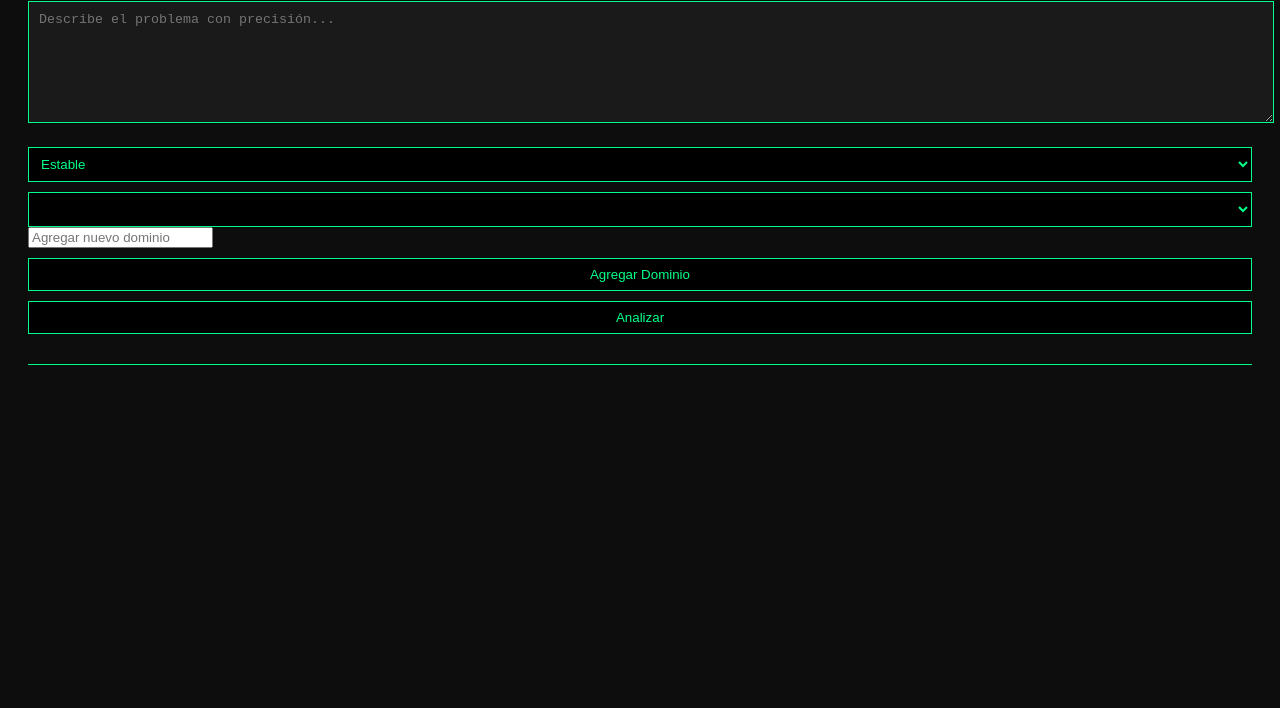
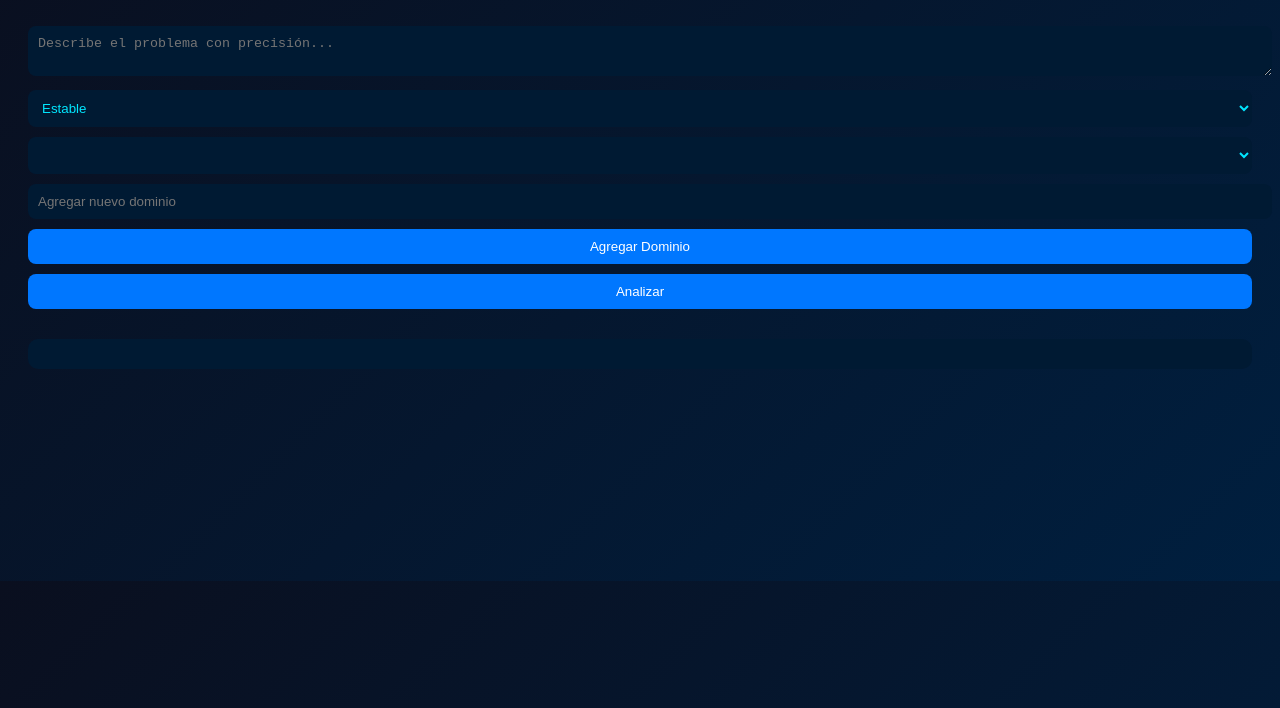
Before and after one commit to alexizncd-hash/jarvis-cachora, a plain HTML site: page index.html in a window 1280 px wide. Shown: the part 92-800 px from the top of the page. Drawn offline with nearby package versions, Linux system fonts and the light colour scheme.

Commit message:
Revamp styles with gradient background and updated colors

```diff
--- a/style.css
+++ b/style.css
@@ -1,46 +1,58 @@
 body {
-  background: #0d0d0d;
-  color: #00ff88;
-  font-family: monospace;
+  background: linear-gradient(135deg, #0a0f1f, #001f3f);
+  color: #00bfff;
+  font-family: Arial, sans-serif;
   padding: 20px;
+  transition: 0.3s;
 }
 
 h1 {
   text-align: center;
+  color: #00e6ff;
 }
 
-textarea {
-  width: 100%;
-  height: 100px;
-  background: #1a1a1a;
-  color: #00ff88;
-  border: 1px solid #00ff88;
-  margin-bottom: 10px;
-  padding: 10px;
+.panel {
+  margin-bottom: 30px;
+  animation: fadeIn 0.6s ease;
 }
 
-select, button {
+textarea, select, input, button {
+  width: 100%;
   margin-top: 10px;
-  padding: 8px;
-  background: black;
-  color: #00ff88;
-  border: 1px solid #00ff88;
-  width: 100%;
+  padding: 10px;
+  border-radius: 8px;
+  border: none;
+}
+
+textarea, select, input {
+  background: #001a33;
+  color: #00e6ff;
+}
+
+button {
+  background: #0077ff;
+  color: white;
+  cursor: pointer;
+  transition: 0.3s;
 }
 
 button:hover {
-  background: #00ff88;
-  color: black;
-  cursor: pointer;
+  background: #00bfff;
+  transform: scale(1.02);
 }
 
 .resultado {
   margin-top: 20px;
-  white-space: pre-wrap;
-  border-top: 1px solid #00ff88;
-  padding-top: 15px;
+  padding: 15px;
+  background: #001a33;
+  border-radius: 10px;
 }
 
-.panel {
-  margin-bottom: 30px;
+canvas {
+  margin-top: 30px;
 }
+
+@keyframes fadeIn {
+  from { opacity: 0; transform: translateY(10px); }
+  to { opacity: 1; transform: translateY(0); }
+}
```
